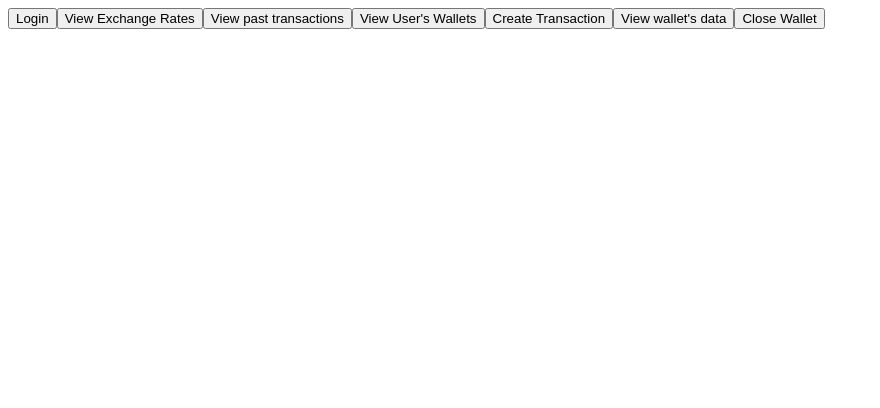
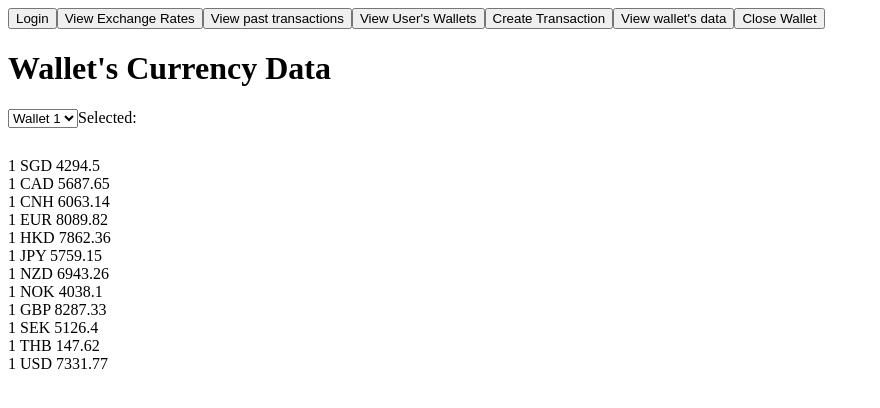
Before and after one commit to misterazi/TT6_Group-22, a React (Create React App) app in the folder client/: page /viewwalletData in a window 1280 px wide. Shown: the top 408 px of the page, without its empty margins (0-880 px from the left). Built offline with nearby package versions, Linux system fonts and the light colour scheme.

Commit message:
Commit Progress

```diff
--- a/client/src/App.css
+++ b/client/src/App.css
@@ -21,3 +21,7 @@
   justify-content: center;
   align-items: center;
 }
+
+.dropDownArea {
+  height: 48px;
+}
--- a/client/src/App.js
+++ b/client/src/App.js
@@ -6,6 +6,8 @@ import Login from "./components/Login";
 import Home from "./components/Home";
 import NavBar from "./components/NavBar";
 import WalletPage from "./WalletPage";
+import WalletDataPage from "./WalletDataPage";
+
 function App() {
   return (
     <div>
@@ -17,6 +19,7 @@ function App() {
           <Route path="/exchangerate" element={<ExchangeRateDisplay />} />
           <Route path="/transactiontable" element={<TransactionTable />} />
           <Route path="/viewwallets" element={<WalletPage />} />
+          <Route path="/viewwalletData" element={<WalletDataPage />} />
         </Routes>
       </Router>
     </div>
--- /dev/null
+++ b/client/src/WalletDataPage.js
@@ -0,0 +1,46 @@
+import React, { useState, useEffect } from "react";
+import { walletCurrencyData } from "./data/walletCurrencyData";
+import "./App.css";
+
+const WalletDataPage = () => {
+  const [walletDataList, setDatalist] = useState(walletCurrencyData);
+  const [selectedWallet, setSelectedWallet] = useState("");
+
+  const uniqueWallet = [
+    ...new Set(walletDataList.map((item) => item.wallet_id)),
+  ];
+
+  console.log(uniqueWallet);
+  return (
+    <div>
+      <h1>Wallet's Currency Data</h1>
+      <div className="dropDownArea">
+        <select value="selectedWallet">
+          {uniqueWallet.map((wallet) => {
+            return (
+              <option key={wallet} value={wallet}>
+                Wallet {wallet}
+              </option>
+            );
+          })}
+        </select>
+        <label>Selected: {selectedWallet}</label>
+      </div>
+
+      {walletDataList
+        .filter((wallet) => {
+          return wallet.wallet_id === 1;
+        })
+        .map((data, idx) => {
+          return (
+            <div key="idx">
+              <label>{data.wallet_id}</label> <label>{data.currency}</label>{" "}
+              <label>{data.amount}</label>{" "}
+            </div>
+          );
+        })}
+    </div>
+  );
+};
+
+export default WalletDataPage;
--- a/client/src/components/Home.js
+++ b/client/src/components/Home.js
@@ -1,13 +1,12 @@
 import Button from "react-bootstrap/Button";
-import { useNavigate  } from "react-router-dom";
+import { useNavigate } from "react-router-dom";
 
 export default function Home() {
   const navigate = useNavigate();
 
-
   const handleLogoutButton = () => {
     navigate("/");
-      }
+  };
 
   return (
     <div>
--- a/client/src/components/NavBar.jsx
+++ b/client/src/components/NavBar.jsx
@@ -9,7 +9,7 @@ const NavBar=()=>{
         <button onClick={()=>{navigate('/transactiontable')}}>View past transactions</button>
         <button onClick={()=>{navigate('/viewwallets')}}>View User's Wallets</button>
         <button onClick={()=>{navigate('/')}}>Create Transaction</button>
-        <button onClick={()=>{navigate('/')}}>View wallet's data</button>
+        <button onClick={()=>{navigate('/viewwalletData')}}>View wallet's data</button>
         <button onClick={()=>{navigate('/')}}>Close Wallet</button>
 
     </nav>
```
Lines whose indentation alone changed are shown as unchanged.
